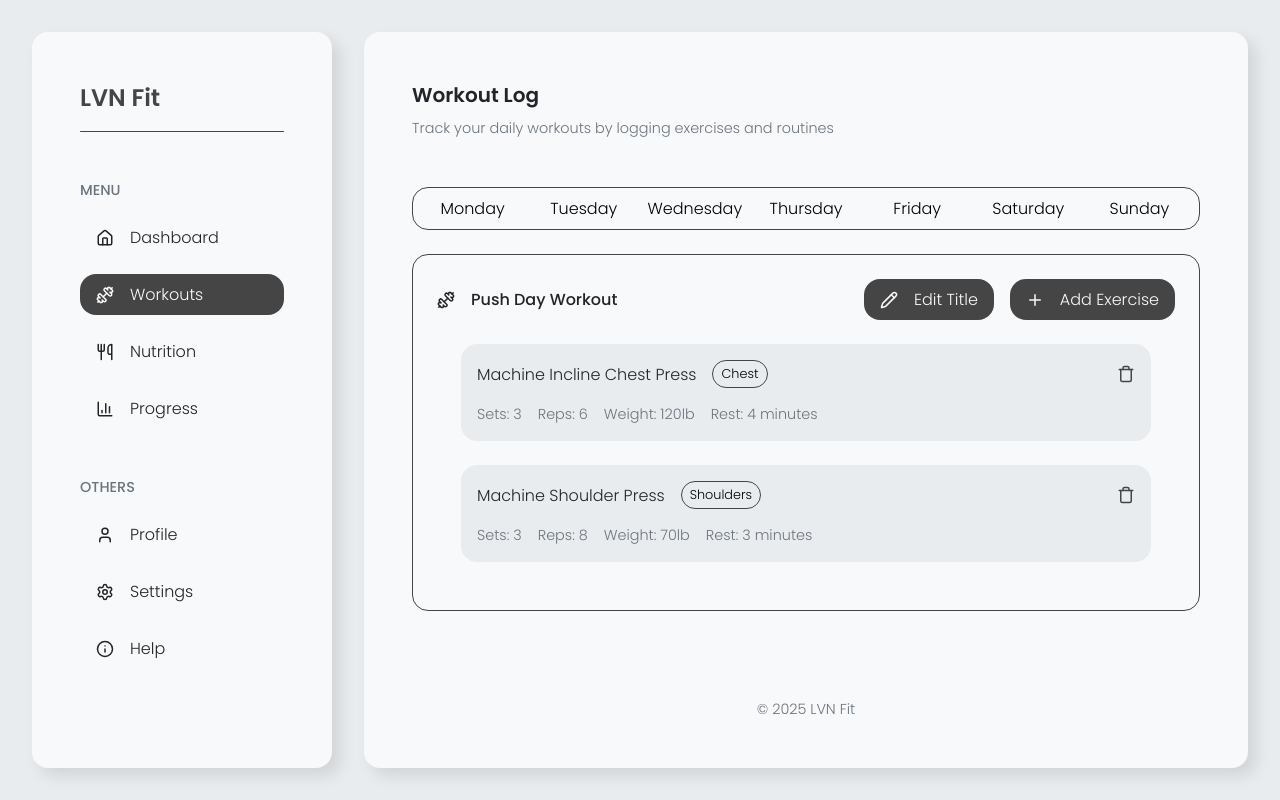
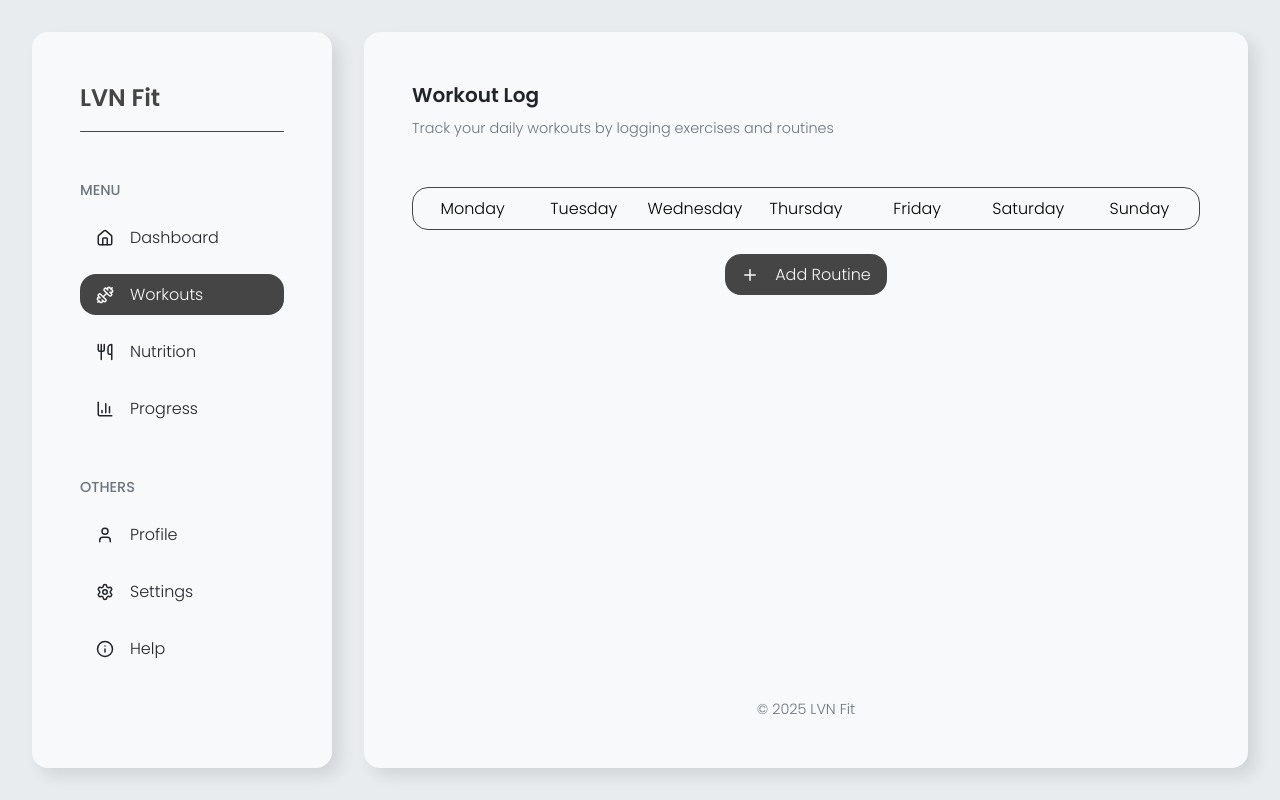
Before and after one commit to nvonil/lvn-fit, a React (Vite) app: page /workouts in a window 1280 px wide. Built offline with nearby package versions, Linux system fonts and the light colour scheme.

Commit message:
Implement routine modal functionality

```diff
--- a/src/components/pages/workouts/Workouts.jsx
+++ b/src/components/pages/workouts/Workouts.jsx
@@ -3,48 +3,18 @@ import { AnimatePresence } from "framer-motion";
 
 import WorkoutsWeek from "./WorkoutsWeek";
 import WorkoutsPlan from "./WorkoutsPlan";
-import WorkoutsModal from "./WorkoutsModal";
+import WorkoutsRoutineModal from "./WorkoutsRoutineModal";
+import WorkoutsExerciseModal from "./WorkoutsExerciseModal";
 
+import { Plus } from "lucide-react";
 import "./Workouts.css";
 
 const Workouts = () => {
-    const [modalOpen, setModalOpen] = useState(false);
+    const [routineModalOpen, setRoutineModalOpen] = useState(false);
+    const [exerciseModalOpen, setExerciseModalOpen] = useState(false);
 
-    const [exercises, setExercises] = useState([
-        {
-            name: "Machine Incline Chest Press",
-            tag: "Chest",
-            sets: 3,
-            reps: "6",
-            weight: "120lb",
-            rest: "4 minutes",
-        },
-        {
-            name: "Machine Shoulder Press",
-            tag: "Shoulders",
-            sets: 3,
-            reps: "8",
-            weight: "70lb",
-            rest: "3 minutes",
-        },
-    ]);
-
-    const handleModalOpen = () => {
-        setModalOpen(true);
-    };
-
-    const handleModalClose = () => {
-        setModalOpen(false);
-    };
-
-    const handleAddExercise = (exercise) => {
-        setExercises([...exercises, exercise]);
-    };
-
-    const handleRemoveExercise = (name) => {
-        const newExercises = exercises.filter((exercise) => exercise.name !== name);
-        setExercises(newExercises);
-    };
+    const [routineName, setRoutineName] = useState("");
+    const [exercises, setExercises] = useState([]);
 
     return (
         <main className="workouts">
@@ -55,16 +25,43 @@ const Workouts = () => {
 
             <section className="workouts-section">
                 <WorkoutsWeek />
-                <WorkoutsPlan
-                    handleModalOpen={handleModalOpen}
-                    exercises={exercises}
-                    handleRemoveExercise={handleRemoveExercise}
-                />
+
+                {routineName ? (
+                    <WorkoutsPlan
+                        routineName={routineName}
+                        handleExerciseModalOpen={() => setExerciseModalOpen(true)}
+                        exercises={exercises}
+                        setExercises={setExercises}
+                    />
+                ) : (
+                    <button
+                        className="workouts-button routine-button button-primary"
+                        onClick={() => setRoutineModalOpen(true)}
+                    >
+                        <Plus size={18} />
+                        Add Routine
+                    </button>
+                )}
             </section>
 
+            {/* Routine Modal */}
             <AnimatePresence>
-                {modalOpen && (
-                    <WorkoutsModal handleModalClose={handleModalClose} handleAddExercise={handleAddExercise} />
+                {routineModalOpen && (
+                    <WorkoutsRoutineModal
+                        setRoutineName={setRoutineName}
+                        handleRoutineModalClose={() => setRoutineModalOpen(false)}
+                    />
+                )}
+            </AnimatePresence>
+
+            {/* Exercise Modal */}
+            <AnimatePresence>
+                {exerciseModalOpen && (
+                    <WorkoutsExerciseModal
+                        exercises={exercises}
+                        setExercises={setExercises}
+                        handleExerciseModalClose={() => setExerciseModalOpen(false)}
+                    />
                 )}
             </AnimatePresence>
         </main>
--- a/src/components/pages/workouts/WorkoutsPlan.jsx
+++ b/src/components/pages/workouts/WorkoutsPlan.jsx
@@ -2,10 +2,9 @@ import { useState, useEffect, useRef } from "react";
 
 import { Dumbbell, Pencil, Plus, Trash } from "lucide-react";
 
-const WorkoutsPlan = ({ handleModalOpen, exercises, handleRemoveExercise }) => {
-    const [workoutLabel, setWorkoutLabel] = useState("Push Day Workout");
+const WorkoutsPlan = ({ routineName, handleExerciseModalOpen, exercises, setExercises }) => {
+    const [workoutLabel, setWorkoutLabel] = useState(routineName);
     const [isEditing, setIsEditing] = useState(false);
-
     const editInputRef = useRef(null);
 
     const handleWorkoutLabelChange = (e) => {
@@ -14,6 +13,12 @@ const WorkoutsPlan = ({ handleModalOpen, exercises, handleRemoveExercise }) => {
 
     const handleEditLabel = () => {
         setIsEditing(true);
+    };
+
+    const handleEditLabelEnter = (e) => {
+        if (e.key === "Enter") {
+            setIsEditing(false);
+        }
     };
 
     const handleEditLabelBlur = () => {
@@ -25,6 +30,11 @@ const WorkoutsPlan = ({ handleModalOpen, exercises, handleRemoveExercise }) => {
             editInputRef.current.focus();
         }
     }, [isEditing]);
+
+    const handleRemoveExercise = (name) => {
+        const newExercises = exercises.filter((exercise) => exercise.name !== name);
+        setExercises(newExercises);
+    };
 
     return (
         <div className="workouts-plan">
@@ -38,6 +48,7 @@ const WorkoutsPlan = ({ handleModalOpen, exercises, handleRemoveExercise }) => {
                             className="workouts-label-input label-primary"
                             value={workoutLabel}
                             onChange={handleWorkoutLabelChange}
+                            onKeyDown={handleEditLabelEnter}
                             onBlur={handleEditLabelBlur}
                             ref={editInputRef}
                         />
@@ -52,7 +63,7 @@ const WorkoutsPlan = ({ handleModalOpen, exercises, handleRemoveExercise }) => {
                         Edit Title
                     </button>
 
-                    <button className="workouts-button button-primary" onClick={handleModalOpen}>
+                    <button className="workouts-button button-primary" onClick={handleExerciseModalOpen}>
                         <Plus size={18} />
                         Add Exercise
                     </button>
@@ -60,7 +71,8 @@ const WorkoutsPlan = ({ handleModalOpen, exercises, handleRemoveExercise }) => {
             </header>
 
             <div className="workouts-plan-exercises">
-                {exercises.map((exercise) => {
+                {exercises.length > 0 ? (
+                    exercises.map((exercise) => {
                         return (
                             <div className="workouts-exercise" key={exercise.name}>
                                 <header className="workouts-exercise-header">
@@ -84,7 +96,10 @@ const WorkoutsPlan = ({ handleModalOpen, exercises, handleRemoveExercise }) => {
                                 </ul>
                             </div>
                         );
-                })}
+                    })
+                ) : (
+                    <div className="workouts-empty text-secondary">No exercises added yet</div>
+                )}
             </div>
         </div>
     );
--- /dev/null
+++ b/src/components/pages/workouts/WorkoutsRoutineModal.jsx
@@ -0,0 +1,84 @@
+import { useState, useRef } from "react";
+import { motion } from "framer-motion";
+
+const WorkoutsRoutineModal = ({ setRoutineName, handleRoutineModalClose }) => {
+    const [name, setName] = useState("");
+
+    const nameInputRef = useRef(null);
+
+    const handleInputFocus = () => {
+        if (nameInputRef.current) {
+            nameInputRef.current.focus();
+        }
+    };
+
+    const handleFormSubmit = (e) => {
+        e.preventDefault();
+
+        if (!name) {
+            alert("Please fill out field.");
+            return;
+        }
+
+        setRoutineName(name);
+        handleRoutineModalClose();
+    };
+
+    return (
+        <motion.div
+            className="workouts-modal-overlay"
+            onClick={handleRoutineModalClose}
+            initial={{ opacity: 0 }}
+            animate={{ opacity: 1 }}
+            exit={{ opacity: 0 }}
+        >
+            <motion.div
+                className="workouts-modal"
+                onClick={(e) => e.stopPropagation()}
+                initial={{ opacity: 0, scale: 0.9 }}
+                animate={{ opacity: 1, scale: 1 }}
+                exit={{ opacity: 0, scale: 0.9 }}
+                onAnimationComplete={handleInputFocus}
+            >
+                <header className="workouts-modal-header">
+                    <h1 className="label-primary">Add Routine to Workout Log</h1>
+                    <div className="text-secondary">Enter the routine information for your workout</div>
+                </header>
+
+                <form className="workouts-modal-form" onSubmit={handleFormSubmit} autoComplete="off">
+                    {/* Name */}
+                    <div className="workouts-modal-form-field">
+                        <label htmlFor="name" className="form-label">
+                            Routine Name *
+                        </label>
+                        <input
+                            type="text"
+                            id="name"
+                            className="form-input"
+                            placeholder="e.g. Push Day Workout"
+                            value={name}
+                            onChange={(e) => setName(e.target.value)}
+                            ref={nameInputRef}
+                        />
+                    </div>
+
+                    <div className="workouts-modal-form-actions routine-actions">
+                        <button type="submit" className="form-button button-primary">
+                            Add to Log
+                        </button>
+
+                        <button
+                            type="button"
+                            className="form-button button-secondary"
+                            onClick={handleRoutineModalClose}
+                        >
+                            Cancel
+                        </button>
+                    </div>
+                </form>
+            </motion.div>
+        </motion.div>
+    );
+};
+
+export default WorkoutsRoutineModal;
```
Lines whose indentation alone changed are shown as unchanged.
